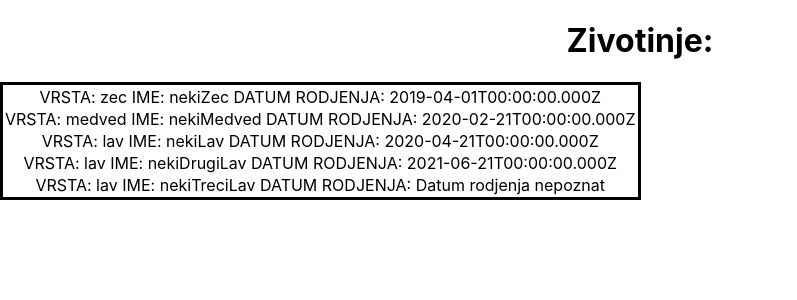
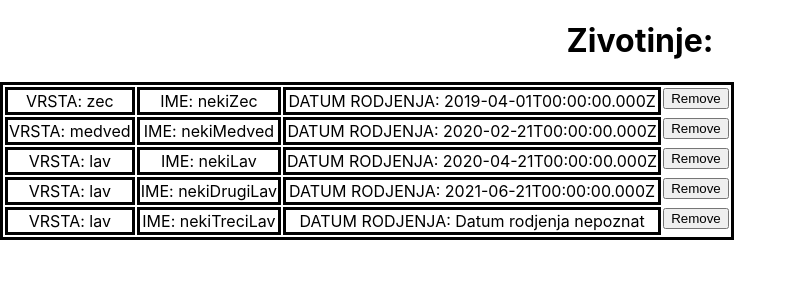
Before and after one commit to ristic21/zoo, a React (Create React App) app: page / in a window 1280 px wide. Shown: the top 300 px of the page, without its empty margins (0-797 px from the left). Built offline with nearby package versions, Linux system fonts and the light colour scheme.

Commit message:
3 commit

```diff
--- a/src/components/AnimalList.js
+++ b/src/components/AnimalList.js
@@ -1,31 +1,70 @@
-import React, { Component } from 'react';
+import { useState } from "react";
 
+const AnimalList = () => {
+  const [nizZivotinja, setNiz] = useState([
+    {
+      id: 1,
+      vrsta: "zec",
+      ime: "nekiZec",
+      datumRodjenja: new Date("2019/04/01").toISOString(),
+    },
+    {
+      id: 2,
+      vrsta: "medved",
+      ime: "nekiMedved",
+      datumRodjenja: new Date("2020/02/21").toISOString(),
+    },
+    {
+      id: 3,
+      vrsta: "lav",
+      ime: "nekiLav",
+      datumRodjenja: new Date("2020/04/21").toISOString(),
+    },
+    {
+      id: 4,
+      vrsta: "lav",
+      ime: "nekiDrugiLav",
+      datumRodjenja: new Date("2021/06/21").toISOString(),
+    },
+    { id: 5, vrsta: "lav", ime: "nekiTreciLav" },
+  ]);
 
+  const remove = (id) => {
+    const newAnimals = nizZivotinja.filter((animal) => animal.id !== id);
+    setNiz(newAnimals);
+  };
+  // const result = words.filter(word => word.length > 6);
 
-export class AnimalList extends Component {
-  render() {
-    const nizZivotinja = [
-        { id: 1, vrsta: 'zec', ime: "nekiZec", datumRodjenja:new Date("2019/04/01").toISOString() },
-        { id: 2, vrsta: 'medved', ime: "nekiMedved", datumRodjenja:new Date("2020/02/21").toISOString() },
-        { id: 3, vrsta: 'lav', ime: "nekiLav", datumRodjenja:new Date("2020/04/21").toISOString() },
-         { id: 4, vrsta: 'lav', ime: "nekiDrugiLav", datumRodjenja:new Date("2021/06/21").toISOString() },
-     { id: 5, vrsta: 'lav', ime: "nekiTreciLav"},
-    ]
-    return(
-
-
+  return (
     <div>
-        <h1>Zivotinje:</h1>
-        <table className='zivotinjeTable'>
+      <h1>Zivotinje:</h1>
+      <table className="zivotinjeTable">
         <tbody>
-{nizZivotinja.map((zivotinja) => (
-          <tr className='zivotinjeTable' key={zivotinja.id}> <span>VRSTA: {zivotinja.vrsta} </span> <span>IME: {zivotinja.ime} </span> <span>DATUM RODJENJA: {zivotinja.datumRodjenja ? zivotinja.datumRodjenja : "Datum rodjenja nepoznat"} </span> </tr>
-        ))}
-</tbody>
-        </table>
+          {nizZivotinja.map((zivotinja) => (
+            <tr className="zivotinjeTable" key={zivotinja.id}>
+              {" "}
+              <td className="zivotinjeTable">VRSTA: {zivotinja.vrsta} </td>{" "}
+              <td className="zivotinjeTable">IME: {zivotinja.ime} </td>{" "}
+              <td className="zivotinjeTable">
+                DATUM RODJENJA:{" "}
+                {zivotinja.datumRodjenja
+                  ? zivotinja.datumRodjenja
+                  : "Datum rodjenja nepoznat"}{" "}
+              </td>
+              <button key={zivotinja.id} onClick={() => remove(zivotinja.id)}>
+                Remove
+              </button>
+            </tr>
+          ))}
+        </tbody>
+      </table>
     </div>
-    )
-}
-}
+  );
+};
 
 export default AnimalList;
+
+// const index = array.indexOf(5);
+// if (index > -1) { // only splice array when item is found
+//   array.splice(index, 1); // 2nd parameter means remove one item only
+// }
```
